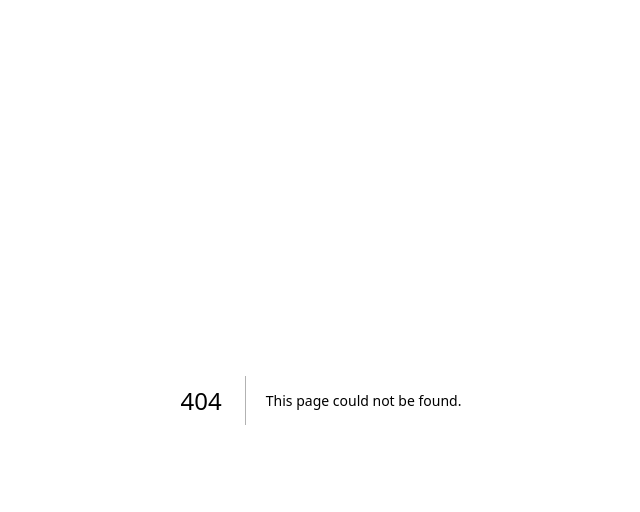
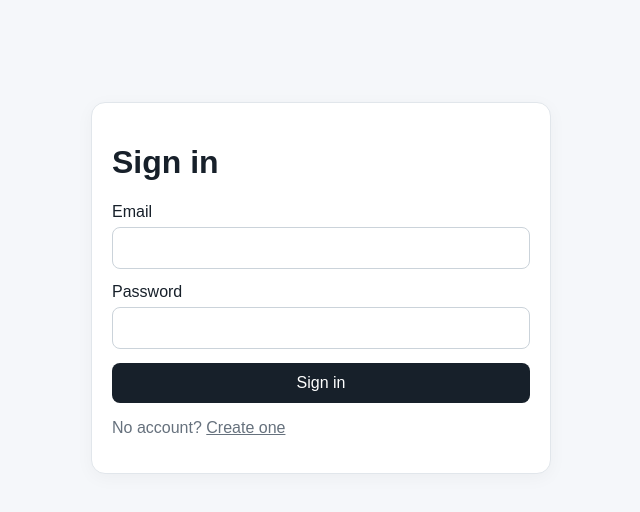
Before and after one commit to okikiolaarowolo/IntelligentEnergy, a Next.js app: page /login in a window 1280 px wide. Before the commit this address had no page. Shown: the top 512 px of the page, without its empty margins (319-959 px from the left). Built offline with nearby package versions, Linux system fonts and the light colour scheme.

Commit message:
feat: add Supabase email login

```diff
--- /dev/null
+++ b/src/app/login/page.tsx
@@ -0,0 +1,11 @@
+'use client';
+import { FormEvent, useState } from 'react';
+import { createClient } from '@/lib/supabase/browser';
+import Link from 'next/link';
+import { useRouter } from 'next/navigation';
+
+export default function Login() {
+  const [email,setEmail]=useState(''); const [password,setPassword]=useState(''); const [error,setError]=useState(''); const [busy,setBusy]=useState(false); const router=useRouter();
+  async function submit(e: FormEvent) { e.preventDefault(); setBusy(true); setError(''); const {error}=await createClient().auth.signInWithPassword({email,password}); if(error) setError(error.message); else router.push('/dashboard'); setBusy(false); }
+  return <main className="container"><div className="card" style={{maxWidth:460,margin:'70px auto'}}><h1>Sign in</h1><form onSubmit={submit}><label>Email<input type="email" required value={email} onChange={e=>setEmail(e.target.value)} /></label><label>Password<input type="password" required value={password} onChange={e=>setPassword(e.target.value)} /></label>{error&&<div className="error">{error}</div>}<button disabled={busy}>{busy?'Signing in…':'Sign in'}</button></form><p className="muted">No account? <Link href="/signup">Create one</Link></p></div></main>;
+}
```
